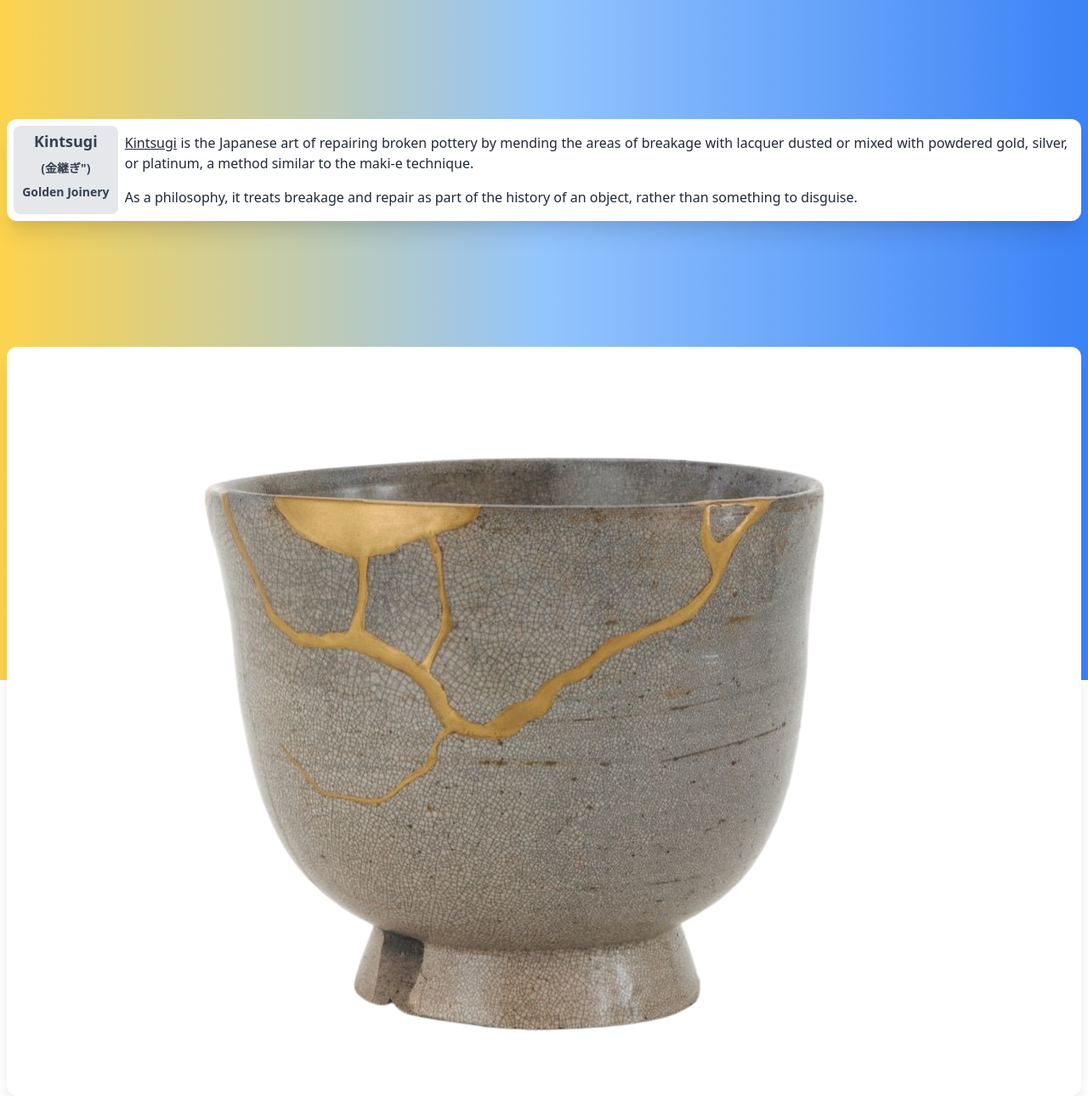
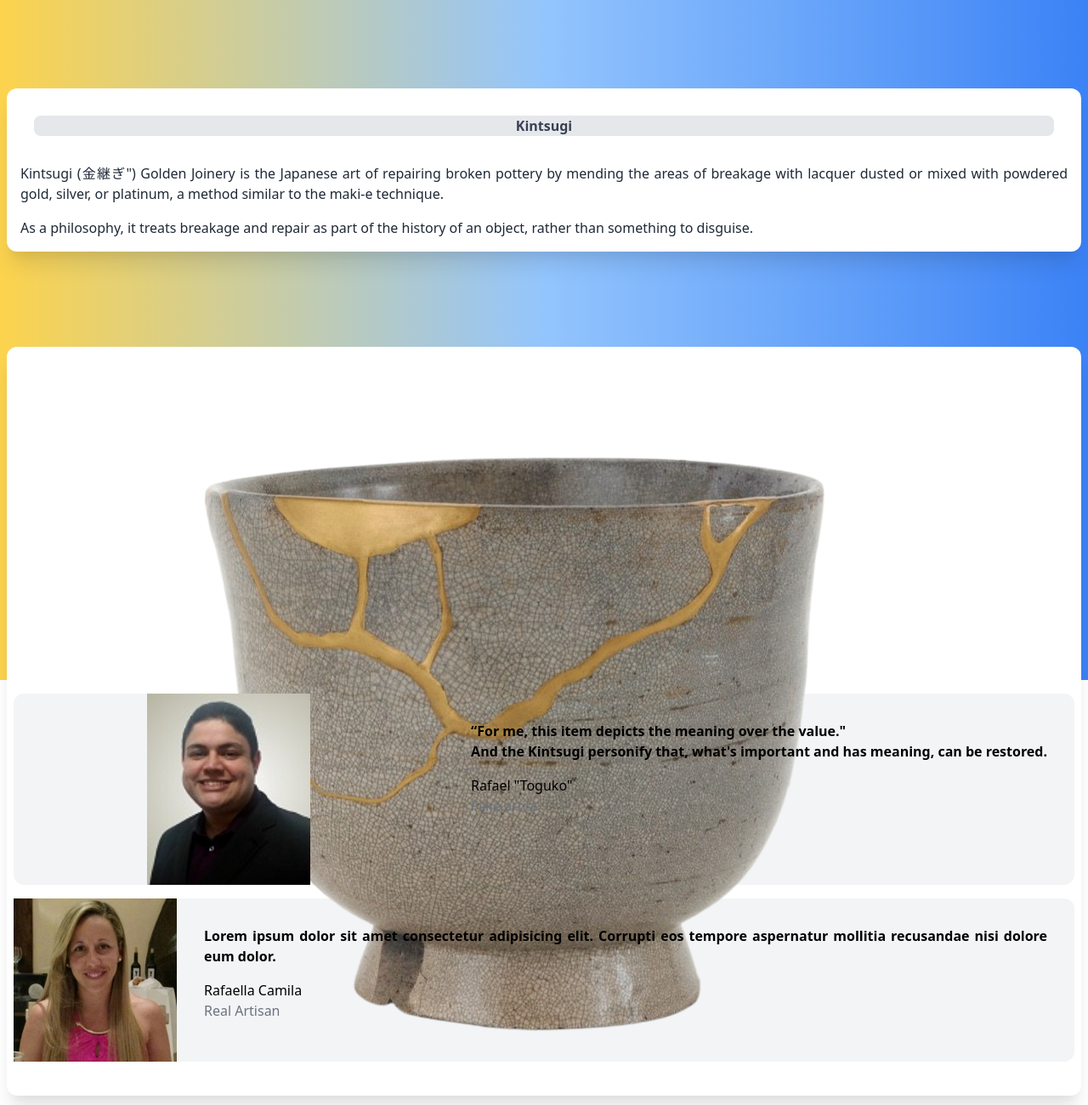
Before and after one commit to toguko/toguko.github.io, a plain HTML site: page blog/art/kintsugi.html in a window 1280 px wide. Shown: the top 1300 px of the page at 85% size. Drawn offline with nearby package versions, Linux system fonts and the light colour scheme.

Commit message:
first post with one of my art

```diff
--- a/blog/art/kintsugi.html
+++ b/blog/art/kintsugi.html
@@ -12,16 +12,14 @@
         <!-- FIRST HALF -->
         <div class="h-1/2 flex justify-center items-center text-center align-middle">
             <!-- CARD -->
-            <div class="flex bg-white shadow-xl rounded-xl m-2 p-2 text-gray-800 text-justify align-middle">
+            <div class="bg-white shadow-xl rounded-xl m-2 p-2 text-gray-800 text-justify align-middle">
                 <!-- left side of card -->
-                <div class="flex-row bg-gray-200 text-gray-700 font-bold rounded-lg text-center items-center align-middle">
-                    <div class="px-6 py-1 text-lg">Kintsugi</div>
-                    <div class="px-1 py-1 text-sm">(金継ぎ")</div>
-                    <div class="px-1 py-1 text-sm">Golden Joinery</div>
+                <div class="flex m-6 bg-gray-200 text-gray-700 font-bold rounded-lg justify-center">
+                    <p clas="m-6">Kintsugi</p>
                 </div>
                 <!-- right side of the card -->
                 <div class="">
-                    <p class="p-2"><a class="underline" href="https://en.wikipedia.org/wiki/Kintsugi">Kintsugi</a> is the Japanese art of repairing broken pottery by mending the areas of breakage with lacquer dusted or mixed with powdered gold, silver, or platinum, a method similar to the maki-e technique.</p>
+                    <p class="p-2"><a class="" href="https://en.wikipedia.org/wiki/Kintsugi">Kintsugi (金継ぎ") Golden Joinery</a> is the Japanese art of repairing broken pottery by mending the areas of breakage with lacquer dusted or mixed with powdered gold, silver, or platinum, a method similar to the maki-e technique.</p>
                     <p class="p-2">As a philosophy, it treats breakage and repair as part of the history of an object, rather than something to disguise.</p>
                 </div>
             </div> <!-- end of the card -->
@@ -32,6 +30,57 @@
         </div>
     </div>
 
+
+<div class="flex-row h-screen">
+
+    <div class="m-4">
+        <figure class="md:flex bg-gray-100 rounded-xl p-8 md:p-0">
+            <img class="w-32 h-32 md:w-48 md:h-auto md:rounded-none rounded-full mx-auto" src="avatar_r1.jpg" alt="" width="384" height="512">
+            <div class="pt-6 md:p-8 text-center md:text-left space-y-4">
+              <blockquote>
+                <p class="text-justify font-semibold">
+                  “For me, this item depicts the meaning over the value."</br>
+                   And the Kintsugi personify that, what's important and has meaning, can be restored.
+                </p>
+              </blockquote>
+              <figcaption class="font-medium">
+                <div class="text-cyan-600">
+                  Rafael "Toguko"
+                </div>
+                <div class="text-gray-500">
+                  Fake artist
+                </div>
+              </figcaption>
+            </div>
+          </figure>
+    </div>
+
+    <div class="m-4">
+            <figure class="md:flex bg-gray-100 rounded-xl p-8 md:p-0">
+                <img class="w-32 h-32 md:w-48 md:h-auto md:rounded-none rounded-full mx-auto" src="avatar_rafy.jpg" alt="" width="384" height="512">
+                <div class="pt-6 md:p-8 text-center md:text-left space-y-4">
+                  <blockquote>
+                    <p class="text-justify font-semibold">
+                      Lorem ipsum dolor sit amet consectetur adipisicing elit.
+                      Corrupti eos tempore aspernatur mollitia recusandae nisi dolore eum dolor.
+                    </p>
+                  </blockquote>
+                  <figcaption class="font-medium">
+                    <div class="text-cyan-600">
+                      Rafaella Camila
+                    </div>
+                    <div class="text-gray-500">
+                      Real Artisan
+                    </div>
+                  </figcaption>
+                </div>
+              </figure>
+
+    </div>
+
+</div>
+
+
+
 </body>
-
 </html>
```
Also changed, not shown: blog/art/avatar_r1.jpg (added), blog/art/avatar_rafy.jpg (added).
